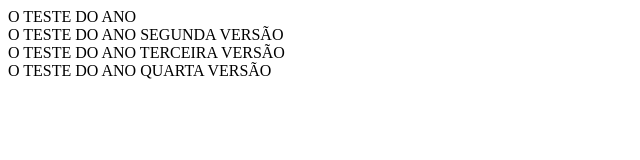
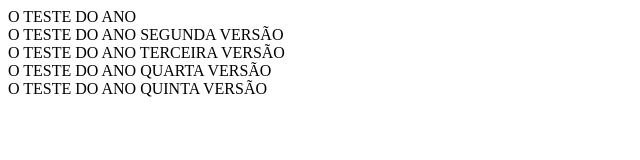
Before and after one commit to kaioxdbrasil/teste, a plain HTML site: page index.html in a window 1280 px wide. Shown: the whole page, without its empty margins (0-640 px from the left). Drawn offline with Linux system fonts and the light colour scheme.

```diff
--- a/index.html
+++ b/index.html
@@ -13,6 +13,7 @@
         <div>O TESTE DO ANO SEGUNDA VERSÃO</div>
         <div>O TESTE DO ANO TERCEIRA VERSÃO</div>
         <div>O TESTE DO ANO QUARTA VERSÃO</div>
+        <div>O TESTE DO ANO QUINTA VERSÃO </div>
     </head>
     <main></main>
     <footer></footer>
```
